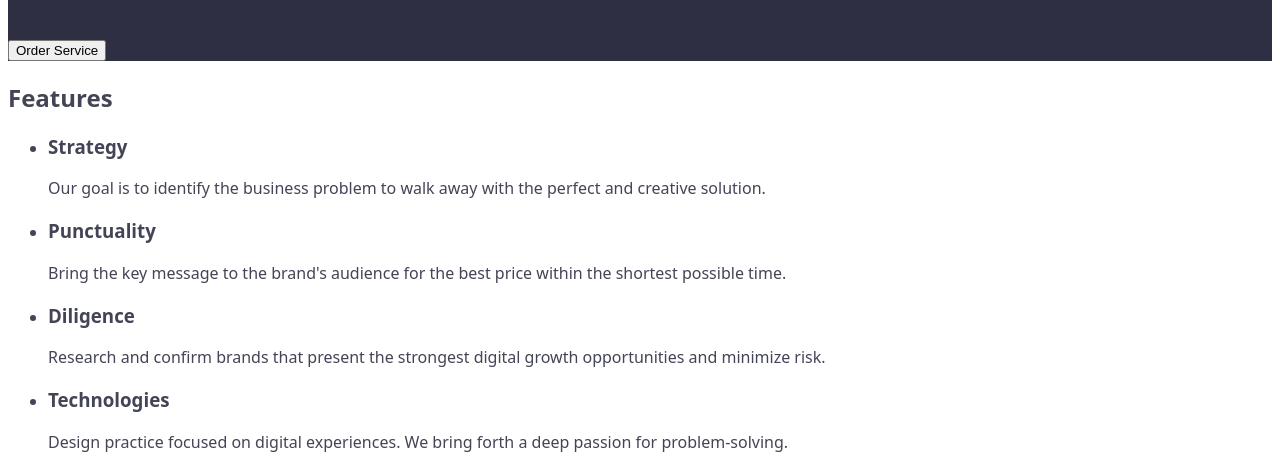
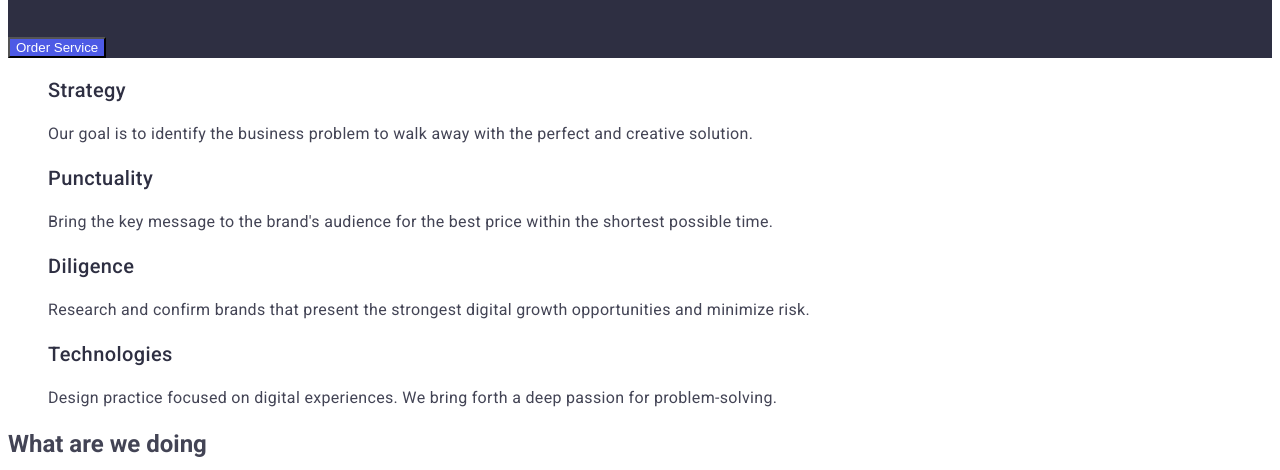
Before and after one commit to ArtSatanov/goit-markup-hw-02, a plain HTML site: page index.html in a window 1280 px wide. Shown: the part 297-767 px from the top of the page. Drawn offline with Linux system fonts and the light colour scheme.

Commit message:
features section style

```diff
--- a/css/styles.css
+++ b/css/styles.css
@@ -11,10 +11,23 @@
 }
 
 body{
-   font-family: system-ui, -apple-system, BlinkMacSystemFont, 'Segoe UI', Roboto, Oxygen, Ubuntu, Cantarell, 'Open Sans', 'Helvetica Neue', sans-serif;
+   font-family: Roboto, sans-serif;
    color: var(--main-text-color);
    background-color: var(--bg-color);
 
+}
+.visually-hidden {
+   position: absolute;
+   width: 1px;
+   height: 1px;
+   margin: -1px;
+   border: 0;
+   padding: 0;
+
+   white-space: nowrap;
+   clip-path: inset(100%);
+   clip: rect(0 0 0 0);
+   overflow: hidden;
 }
 .current.link {
    color: var(--pressed-state-color);
@@ -49,7 +62,6 @@ body{
 
 .header-nav-link {
    font-weight: 500;
-
 }
 
 .header-nav-item {}
@@ -83,6 +95,29 @@ body{
 
 .hero-btn {
    cursor: pointer;
-   background-color: var(--primary-brand-color)
-   color: var(var(--bg-color))
+   color: var(--bg-color);
+   background-color: var(--primary-brand-color);
 }
+.features {}
+
+.features-title {}
+
+.features-list {}
+
+.features-item {}
+
+.features-subtitle {
+
+   font-weight: 500;
+   font-size: 20px;
+   line-height: 1.2;
+   letter-spacing: 0.02em;
+   color: var(--dark-color);
+}
+
+.features-desc {
+   font-weight: 400;
+   font-size: 16px;
+   line-height: 1.5;
+   letter-spacing: 0.02em;
+}
--- a/index.html
+++ b/index.html
@@ -61,33 +61,33 @@
         <button type="button" class="hero-btn">Order Service</button>
       </section>
       <!-- Features -->
-      <section>
-        <h2>Features</h2>
-        <ul>
-          <li>
-            <h3>Strategy</h3>
-            <p>
+      <section class="features">
+        <h2 class="features-title visually-hidden">Features</h2>
+        <ul class="features-list list">
+          <li class="features-item">
+            <h3 class="features-subtitle">Strategy</h3>
+            <p class="features-desc">
               Our goal is to identify the business problem to walk away with the
               perfect and creative solution.
             </p>
           </li>
-          <li>
-            <h3>Punctuality</h3>
-            <p>
+          <li class="features-item">
+            <h3 class="features-subtitle">Punctuality</h3>
+            <p class="features-desc">
               Bring the key message to the brand's audience for the best price
               within the shortest possible time.
             </p>
           </li>
-          <li>
-            <h3>Diligence</h3>
-            <p>
+          <li class="features-item">
+            <h3 class="features-subtitle">Diligence</h3>
+            <p class="features-desc">
               Research and confirm brands that present the strongest digital
               growth opportunities and minimize risk.
             </p>
           </li>
-          <li>
-            <h3>Technologies</h3>
-            <p>
+          <li class="features-item">
+            <h3 class="features-subtitle">Technologies</h3>
+            <p class="features-desc">
               Design practice focused on digital experiences. We bring forth a
               deep passion for problem-solving.
             </p>
```
